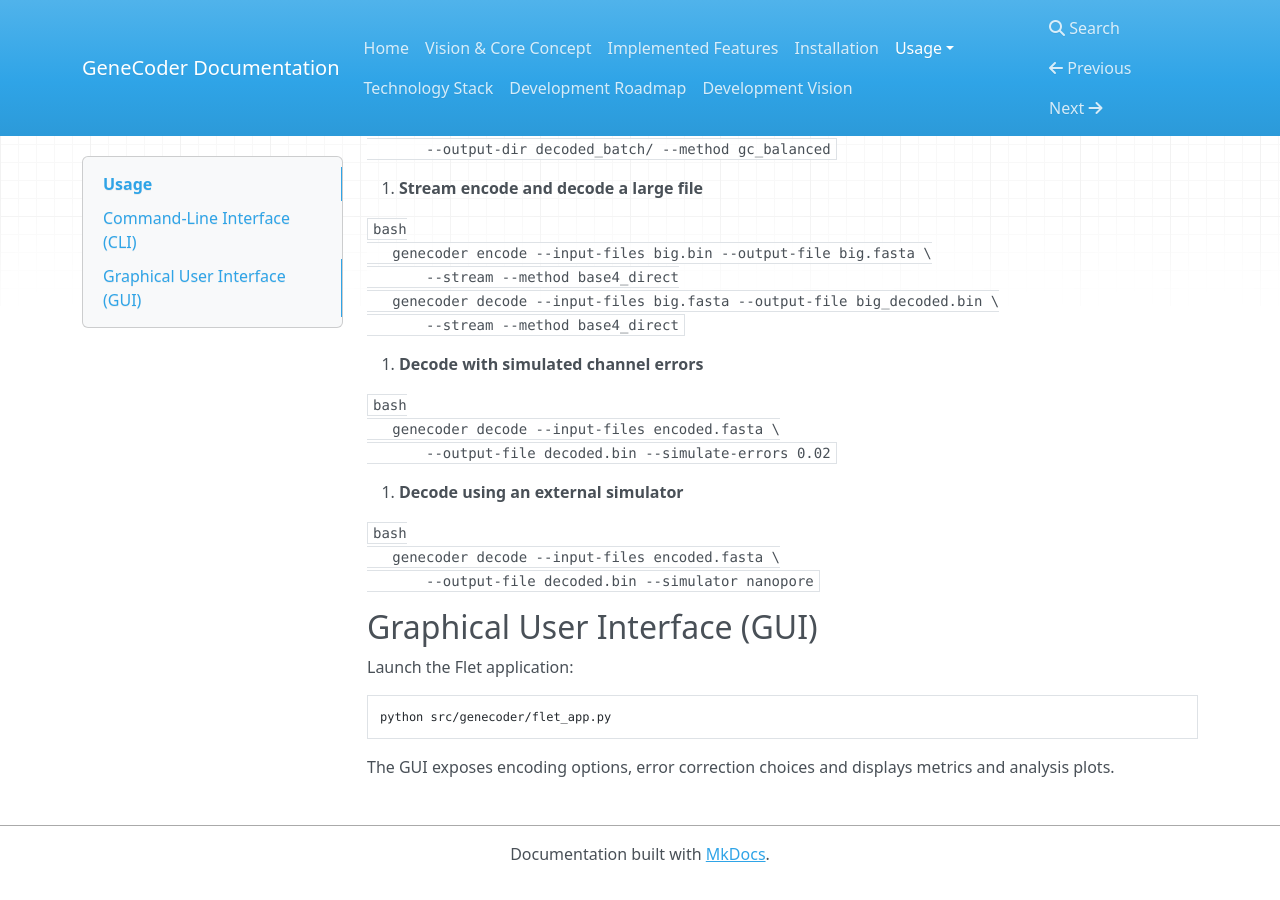
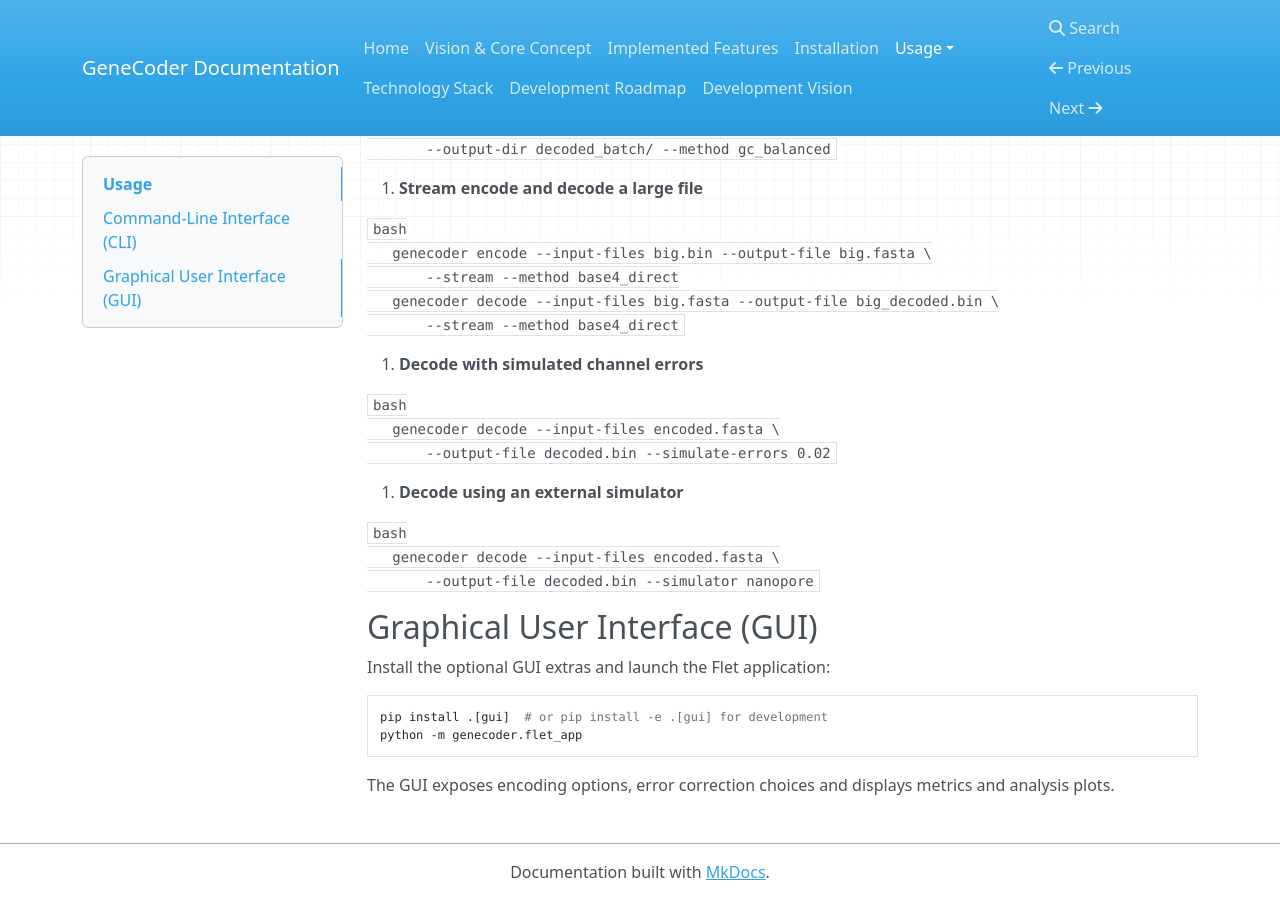
Before and after one commit to d0tTino/GeneCoder, an MkDocs documentation site: the page built from docs/usage.md, in a window 1280 px wide and 900 px high, scrolled down 1752 px. Built offline with MkDocs 1.6.1, drawn with Linux system fonts in a browser that asks for light colours; nearby versions of some CDN libraries.

Commit message:
docs: add gui usage section

````diff
--- a/docs/usage.md
+++ b/docs/usage.md
@@ -118,10 +118,11 @@ See [WORKFLOWS.md](../WORKFLOWS.md) for a step-by-step overview.
 
 ## Graphical User Interface (GUI)
 
-Launch the Flet application:
+Install the optional GUI extras and launch the Flet application:
 
 ```bash
-python src/genecoder/flet_app.py
+pip install .[gui]  # or pip install -e .[gui] for development
+python -m genecoder.flet_app
 ```
 
 The GUI exposes encoding options, error correction choices and displays metrics and analysis plots.
````
Also changed, not shown: README.md (+1 -0 lines).
